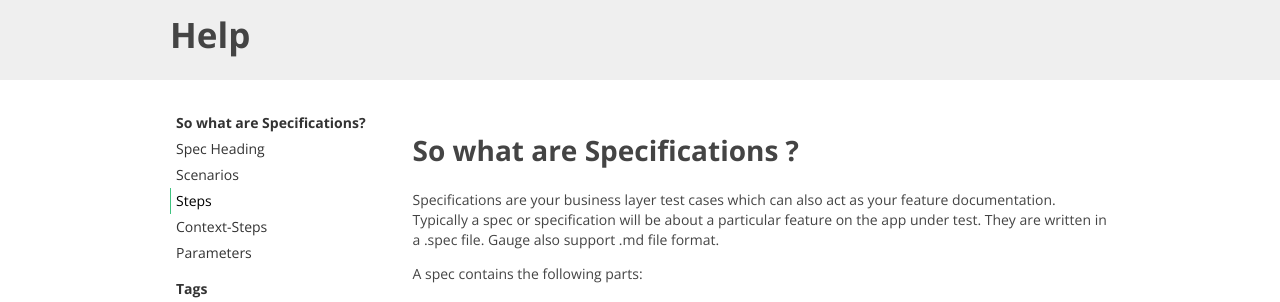
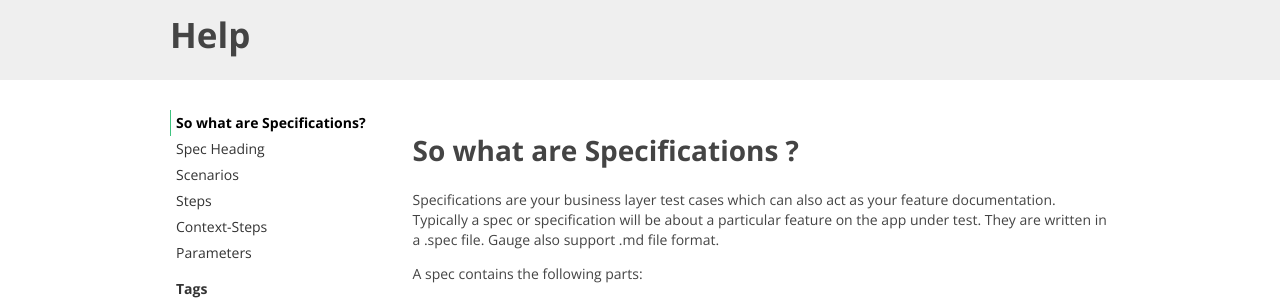
Before and after one commit to getgauge/getgauge.github.io, a Jekyll site: the page built from learn-more.html, in a window 1280 px wide. Shown: the part 160-462 px from the top of the page. Built offline with Jekyll 4.4.1, drawn with Linux system fonts in a browser that asks for light colours; nearby versions of some CDN libraries; Markdown is read by kramdown in place of the engine named in the settings.

Commit message:
Fixing default selected item in help

```diff
--- a/learn-more.html
+++ b/learn-more.html
@@ -8,7 +8,7 @@ title: Help
     <div class="row">
         <div class="col-lg-3  col-md-3 col-sm-3" style="padding-right:0;">
             <ul class="sidebar">
-                <li><a href="">So what are Specifications?</a>
+                <li><a class="selected"  href="">So what are Specifications?</a>
                 </li>
                 <li>
 
@@ -17,7 +17,7 @@ title: Help
                         </li>
                         <li><a href="#scenarios">Scenarios</a>
                         </li>
-                        <li><a href="#steps" class="selected" >Steps</a>
+                        <li><a href="#steps" >Steps</a>
                         </li>
                         <li><a href="#context-steps">Context-Steps</a>
                         </li>
```
